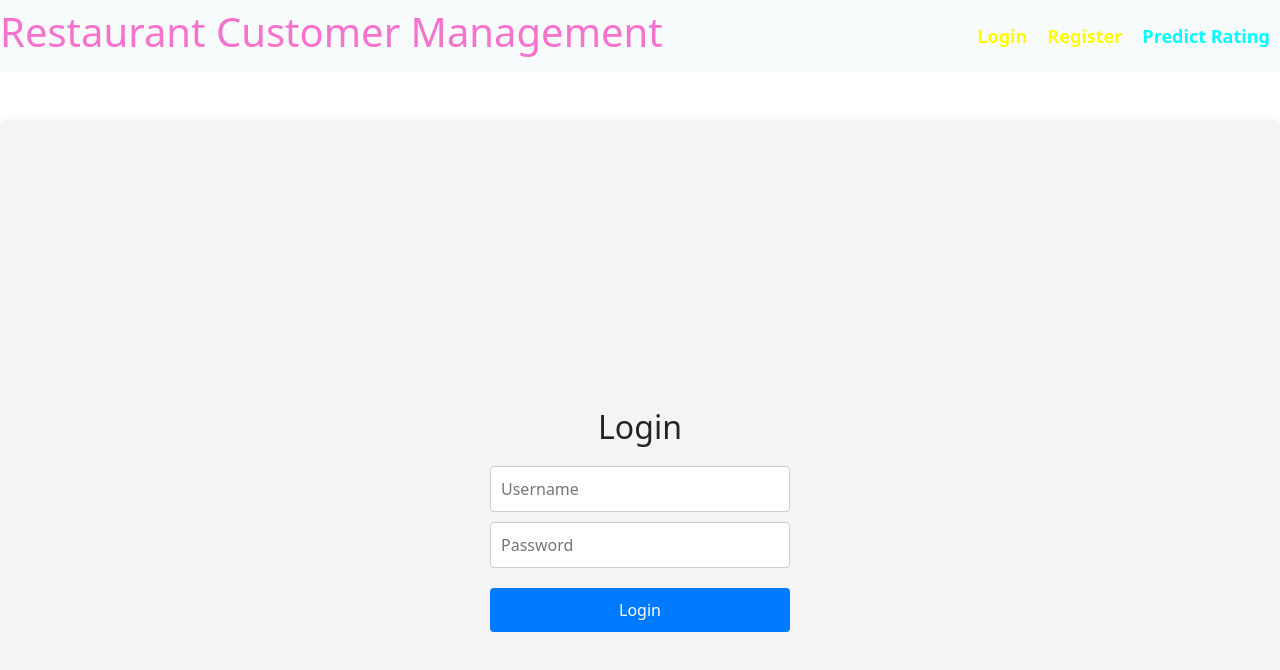
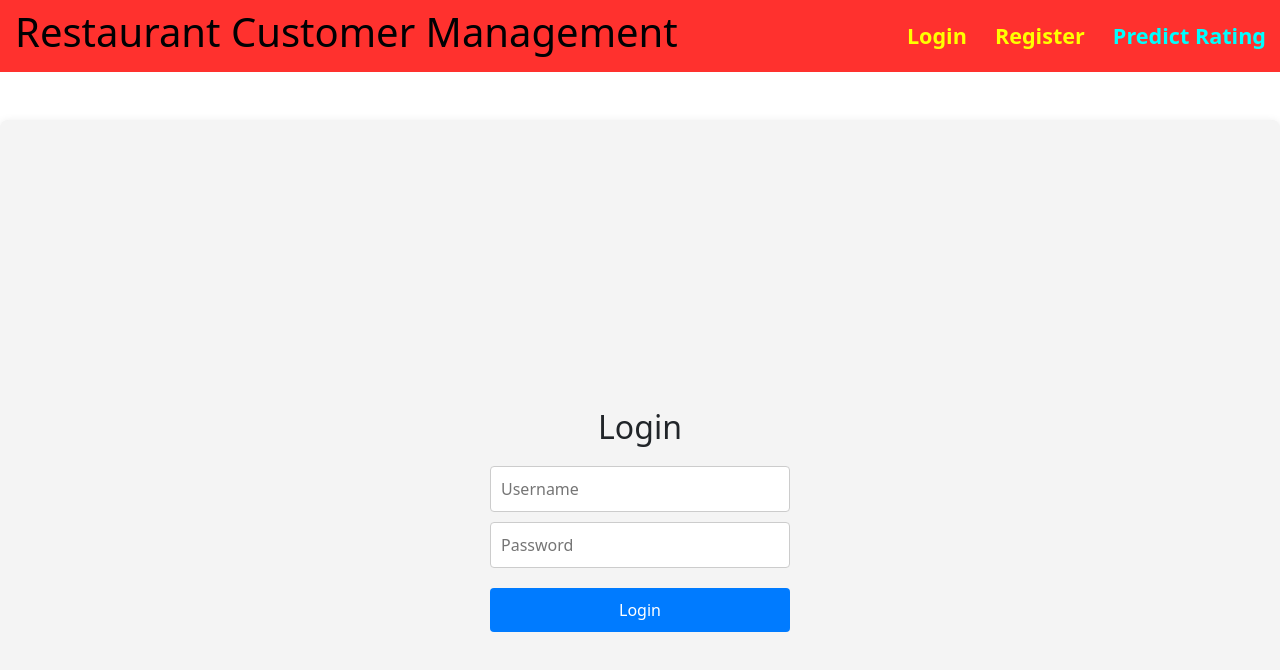
Before and after one commit to Ayush4450/flask-react-app, a React (Create React App) app: page /login in a window 1280 px wide. Shown: the top 670 px of the page. Built offline with nearby package versions, Linux system fonts and the light colour scheme.

Commit message:
Update index.css

```diff
--- a/src/index.css
+++ b/src/index.css
@@ -4,9 +4,9 @@ body {
 }
 
 .navbar {
-  background-color: #e0edf141;
+  background-color: #FF312E;
   padding: 10px;
-  color: #f572cd;
+  color: #000103;
   text-align: center;
   font-size: large;
   position: fixed;
@@ -27,10 +27,17 @@ body {
   margin: 0 10px;
 }
 
+
 .navbar ul li a {
-  color: rgb(31, 18, 218);
+  border: 4px solid #FF312E;
   text-decoration: none;
+  font-size:larger
 }
+
+.navbar h1 {
+  margin-left: 15px;
+}
+
 
 .customer-list, .add-customer, .edit-customer {
   margin: 20px;
@@ -57,8 +64,8 @@ th, td {
 button {
   margin: 5px;
   padding: 5px 10px;
-  background-color: #4CAF50;
-  color: white;
+  background-color: #72BF78;
+  color: yellow;
   border: none;
   cursor: pointer;
   border-radius: 50px;
```
